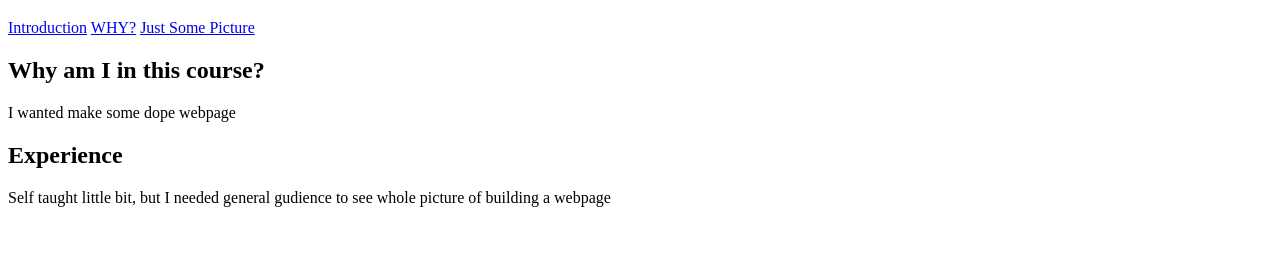
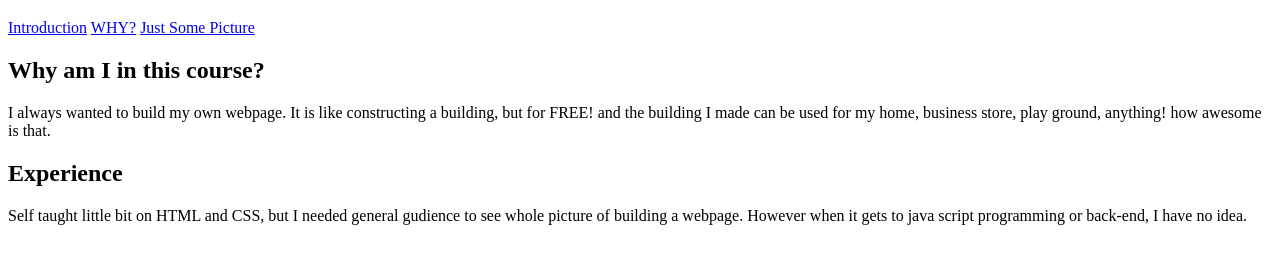
Before and after one commit to seongsoohong/First, a plain HTML site: page why.html in a window 1280 px wide. Shown: the part 61-324 px from the top of the page. Drawn offline with Linux system fonts and the light colour scheme.

Commit message:
Update why.html

```diff
--- a/why.html
+++ b/why.html
@@ -1,5 +1,5 @@
 <!DOCTYPE html>
-<html>
+<html lang="en">
 <head>
 <title>FIRST-why</title>
 </head>
@@ -12,11 +12,11 @@
 </header>
 <section>
     <h1>Why am I in this course?</h1>
-    <p>I wanted make some dope webpage </p>
+    <p>I always wanted to build my own webpage.  It is like constructing a building, but for FREE!  and the building I made can be used for my home, business store, play ground, anything! how awesome is that.</p>
 </section>
 <section>
     <h2>Experience</h2>
-    <p>Self taught little bit, but I needed general gudience to see whole picture of building a webpage</p>
+    <p>Self taught little bit on HTML and CSS, but I needed general gudience to see whole picture of building a webpage.  However when it gets to java script programming or back-end, I have no idea.</p>
 </section>
 </body>
 </html>
```
